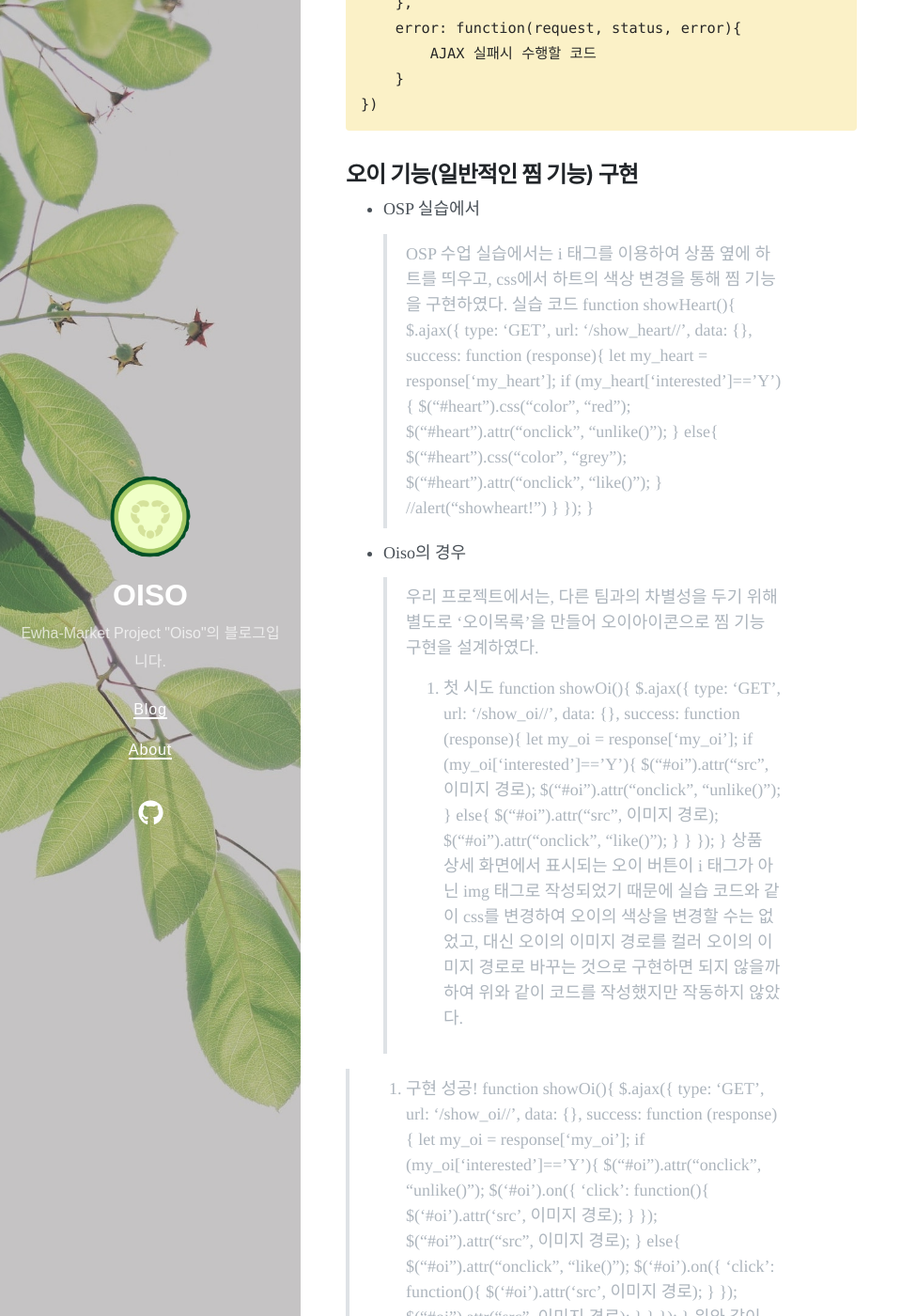
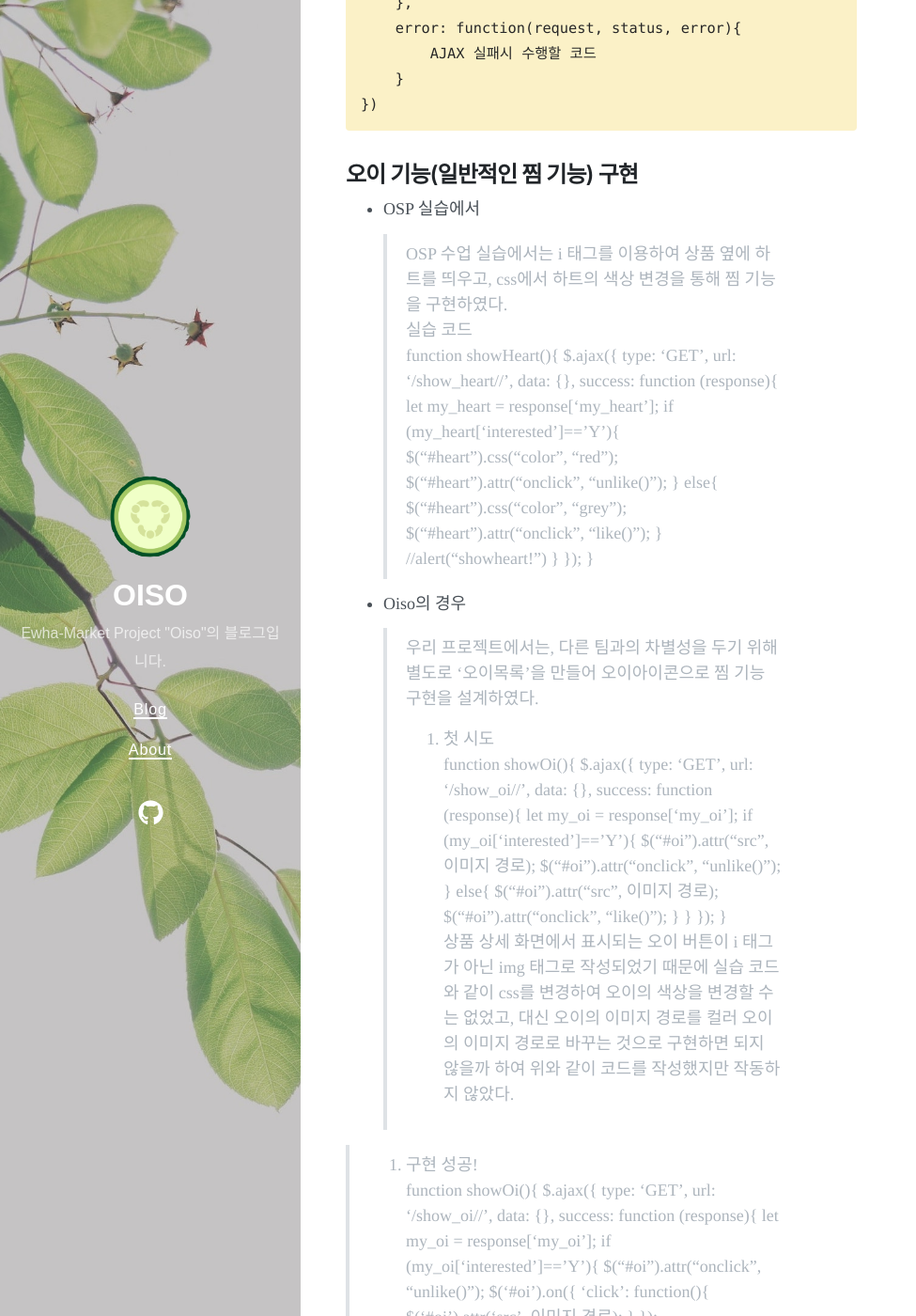
Before and after one commit to Sarang-Han/Sarang-Han.github.io, a Jekyll site: the page built from _posts/2023-12-01-tip.md, in a window 1280 px wide and 1400 px high, scrolled down 596 px. Shown: the whole window at 94% size, without its empty margins (0-975 px from the left). Built offline with Jekyll 4.4.1, drawn with Linux system fonts in a browser that asks for light colours; nearby versions of some CDN libraries; our own code applies the rules of GitHub Pages for plain Markdown files; some of the changed text lies outside the part shown.

Commit message:
tip 포스트 작성

```diff
--- a/_posts/2023-12-01-tip.md
+++ b/_posts/2023-12-01-tip.md
@@ -29,8 +29,8 @@ AJAX 기본 문법
 오이 기능(일반적인 찜 기능) 구현
 ---
 * OSP 실습에서
-> OSP 수업 실습에서는 i 태그를 이용하여 상품 옆에 하트를 띄우고, css에서 하트의 색상 변경을 통해 찜 기능을 구현하였다.
-> 실습 코드
+> OSP 수업 실습에서는 i 태그를 이용하여 상품 옆에 하트를 띄우고, css에서 하트의 색상 변경을 통해 찜 기능을 구현하였다.<br>
+> 실습 코드<br>
 > function showHeart(){
         $.ajax({
             type: 'GET',
@@ -49,11 +49,11 @@ AJAX 기본 문법
                 //alert("showheart!")
             }
         });
-    }
+    }<br>
 
 * Oiso의 경우
-> 우리 프로젝트에서는, 다른 팀과의 차별성을 두기 위해 별도로 '오이목록'을 만들어 오이아이콘으로 찜 기능 구현을 설계하였다.
-> 1. 첫 시도
+> 우리 프로젝트에서는, 다른 팀과의 차별성을 두기 위해 별도로 '오이목록'을 만들어 오이아이콘으로 찜 기능 구현을 설계하였다.<br>
+> 1. 첫 시도<br>
 > function showOi(){
         $.ajax({
             type: 'GET',
@@ -71,10 +71,10 @@ AJAX 기본 문법
                 }
             }
         });
-    }
-> 상품 상세 화면에서 표시되는 오이 버튼이 i 태그가 아닌 img 태그로 작성되었기 때문에 실습 코드와 같이 css를 변경하여 오이의 색상을 변경할 수는 없었고, 대신 오이의 이미지 경로를 컬러 오이의 이미지 경로로 바꾸는 것으로 구현하면 되지 않을까 하여 위와 같이 코드를 작성했지만 작동하지 않았다.
+    }<br>
+> 상품 상세 화면에서 표시되는 오이 버튼이 i 태그가 아닌 img 태그로 작성되었기 때문에 실습 코드와 같이 css를 변경하여 오이의 색상을 변경할 수는 없었고, 대신 오이의 이미지 경로를 컬러 오이의 이미지 경로로 바꾸는 것으로 구현하면 되지 않을까 하여 위와 같이 코드를 작성했지만 작동하지 않았다.<br>
 
-> 2. 구현 성공!
+> 2. 구현 성공!<br>
 > function showOi(){
         $.ajax({
             type: 'GET',
@@ -102,5 +102,7 @@ AJAX 기본 문법
                     }
             }
         });
-    }
-> 위와 같이 $("#oi").on 메소드를 사용하여 오이가 클릭되는 경우에 이미지 경로가 바뀌도록 코드를 수정하였더니 작동하였다!! 그리고 반드시 그 밑에 $("#oi").attr 메소드를 사용하여 이미지 경로를 바꾸는 코드를 추가해주어야 한다. 안 그러면 클릭하는 순간에만 오이의 컬러가 바뀌는 불상사가 일어날 수 있다.
+    }<br>
+> 위와 같이 $("#oi").on 메소드를 사용하여 오이가 클릭되는 경우에 이미지 경로가 바뀌도록 코드를 수정하였더니 작동하였다!! 그리고 반드시 그 밑에 $("#oi").attr 메소드를 사용하여 이미지 경로를 바꾸는 코드를 추가해주어야 한다. 안 그러면 클릭하는 순간에만 오이의 컬러가 바뀌는 불상사가 일어날 수 있다.<br>
+
+끝!
```
